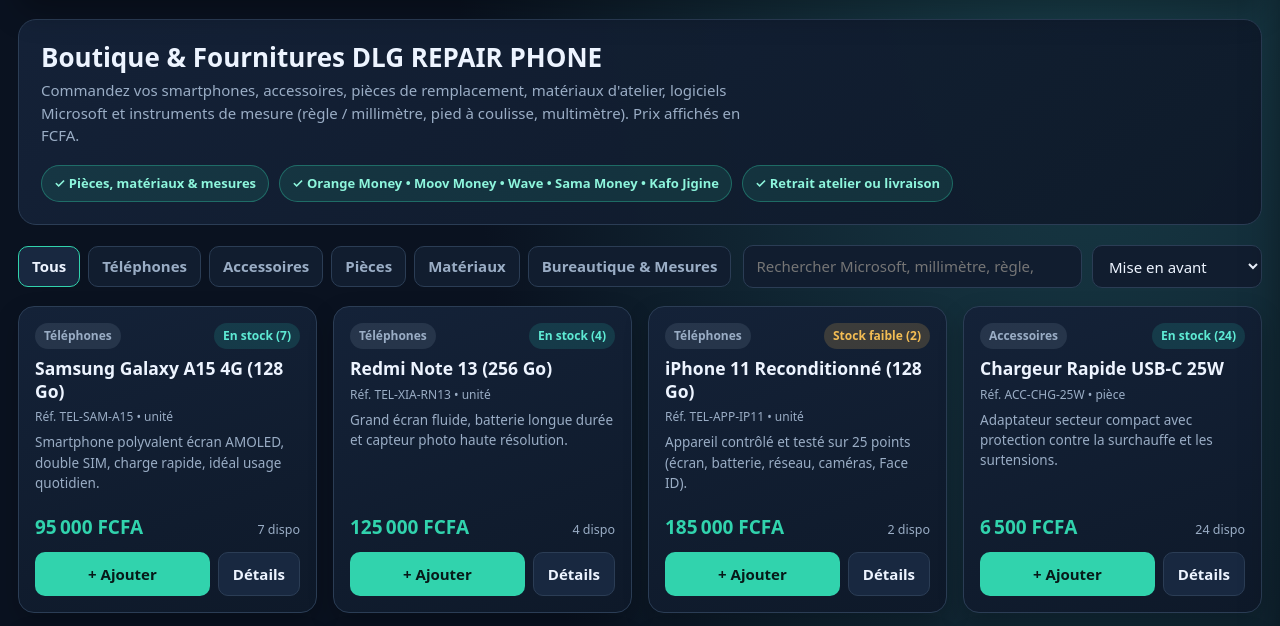
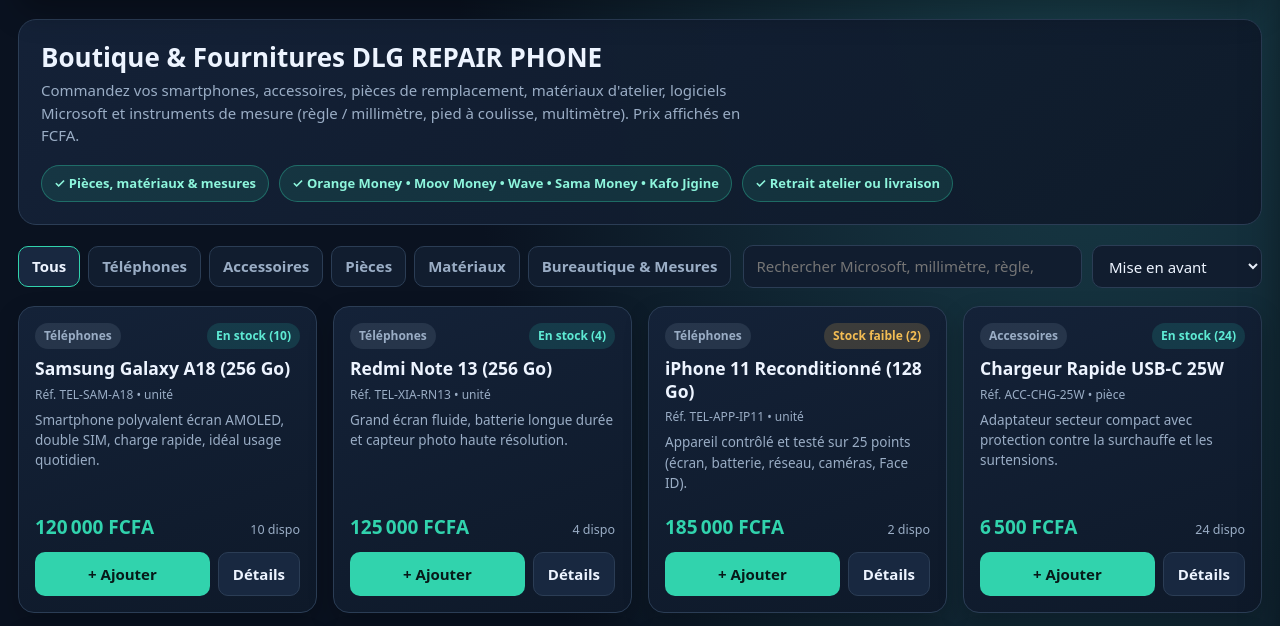
Before and after one commit to techdlgservicead-ops/dlg-repair-phone-boutique, a plain HTML site: page index.html in a window 1280 px wide. Shown: the part 99-725 px from the top of the page. Drawn offline with Linux system fonts and the light colour scheme.

Commit message:
Update index.html

```diff
--- a/index.html
+++ b/index.html
@@ -461,11 +461,11 @@
       // Téléphones
       {
         id: 'tel-1',
-        name: 'Samsung Galaxy A15 4G (128 Go)',
+        name: 'Samsung Galaxy A18 (256 Go)',
         category: 'Téléphones',
-        sku: 'TEL-SAM-A15',
-        price: 95000,
-        stock: 7,
+        sku: 'TEL-SAM-A18',
+        price: 120000,
+        stock: 10,
         minStock: 2,
         unit: 'unité',
         desc: 'Smartphone polyvalent écran AMOLED, double SIM, charge rapide, idéal usage quotidien.',
```
